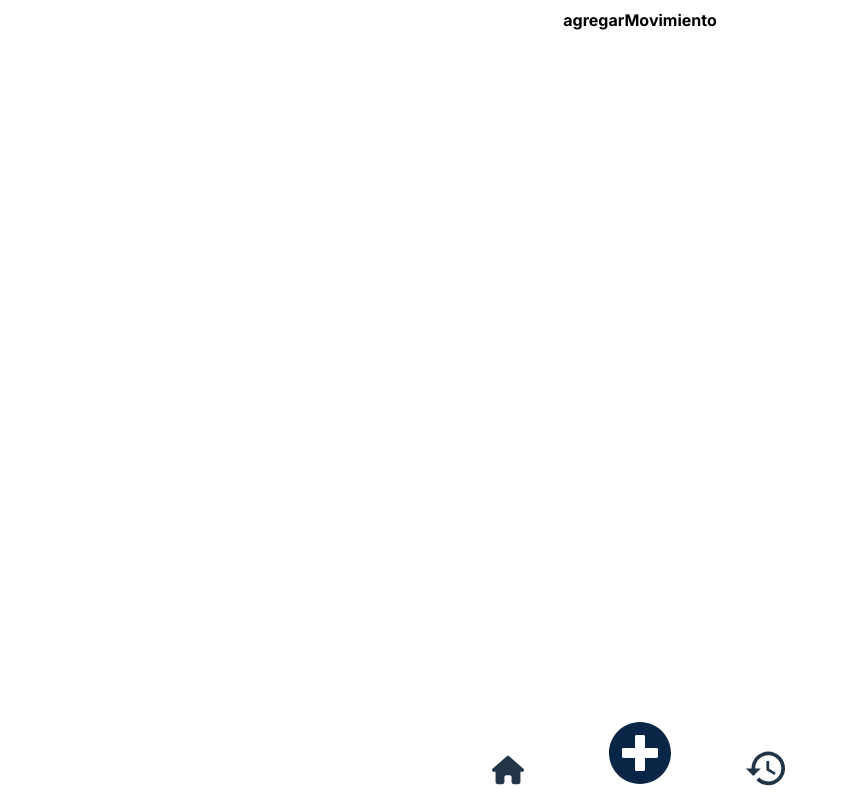
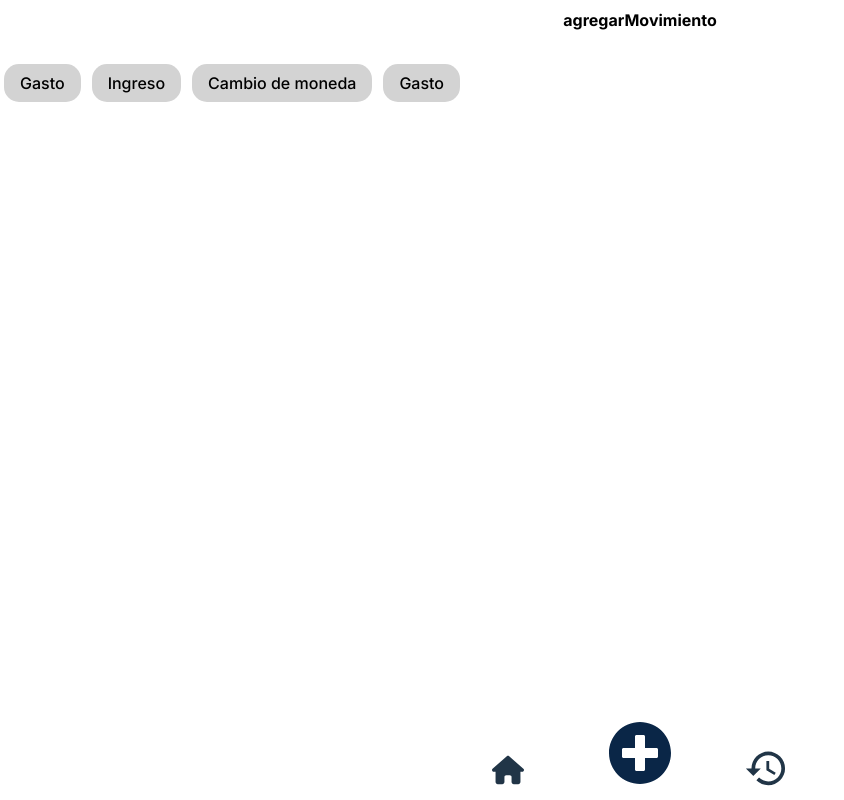
Before and after one commit to LucasCarde/miEconomia, a React (Vite) app: page /agregarMovimiento in a window 1280 px wide. Shown: the whole page, without its empty margins (0-844 px from the left). Built offline with nearby package versions, Linux system fonts and the light colour scheme.

Commit message:
agrego botones en AgregarMovimientos

```diff
--- a/src/App.css
+++ b/src/App.css
@@ -1,7 +1,17 @@
+*{
+  font-family: "Inter", serif;
+}
+
+html, body, #root {
+  width: 100%;
+  height: 100%;
+  margin: 0;
+  padding: 0;
+}
+
 #root {
   width: 100%;
   height: 100%;
   margin: 0 auto;
-  padding: 2rem;
   text-align: center;
 }
--- a/src/components/AgregarMovimiento/AgregarMovimiento.jsx
+++ b/src/components/AgregarMovimiento/AgregarMovimiento.jsx
@@ -1,10 +1,12 @@
 import React from 'react'
 import Pagetitle from '../PageTitle/PageTitle'
+import Boton from '../Boton/Boton'
 
 const AgregarMovimiento = () => {
   return (
     <>
     <Pagetitle message='agregarMovimiento'/>
+    <Boton/>
     </>
   )
 }
--- /dev/null
+++ b/src/components/Boton/Boton.css
@@ -0,0 +1,24 @@
+.botones-container {
+    display: flex;
+    overflow-x: auto;
+    white-space: nowrap;
+    padding-left: 4px;
+    padding-right: 4px;
+    position: relative;
+    top: 8%;
+}
+
+.botones {
+    color: black;
+    background-color: lightgrey;
+    border-radius: 15px;
+    padding: 8px 15px;
+    margin-right: 11px; /* Espacio entre botones */
+}
+
+.botones:focus, .botones:hover {
+    color: white;
+    background-color: #0A2647;
+    border-radius: 15px;
+    padding: 8px 15px;
+}
--- /dev/null
+++ b/src/components/Boton/Boton.jsx
@@ -0,0 +1,15 @@
+import React from 'react'
+import './Boton.css'
+
+const Boton = () => {
+  return (
+    <div className='botones-container'>
+    <button className='botones'>Gasto</button>
+    <button className='botones'>Ingreso</button>
+    <button className='botones'>Cambio de moneda</button>
+    <button className='botones'>Gasto</button>
+    </div>
+)
+}
+
+export default Boton
--- a/src/components/Table/Table.css
+++ b/src/components/Table/Table.css
@@ -1,3 +1,3 @@
 .table{
-    padding-bottom: 780px;
+    padding-bottom: 840px;
 }
--- a/src/components/Table/TableHeader/TableHeader.css
+++ b/src/components/Table/TableHeader/TableHeader.css
@@ -2,7 +2,7 @@
 .containerHeader {
     background-color: #0A2647;
     color: white;
-    border-radius: 15px;
+    border-radius: 12px;
     width: 280px;
     /* Centrar el texto */
     box-shadow: 0 4px 6px rgba(0, 0, 0, 0.5);
```
